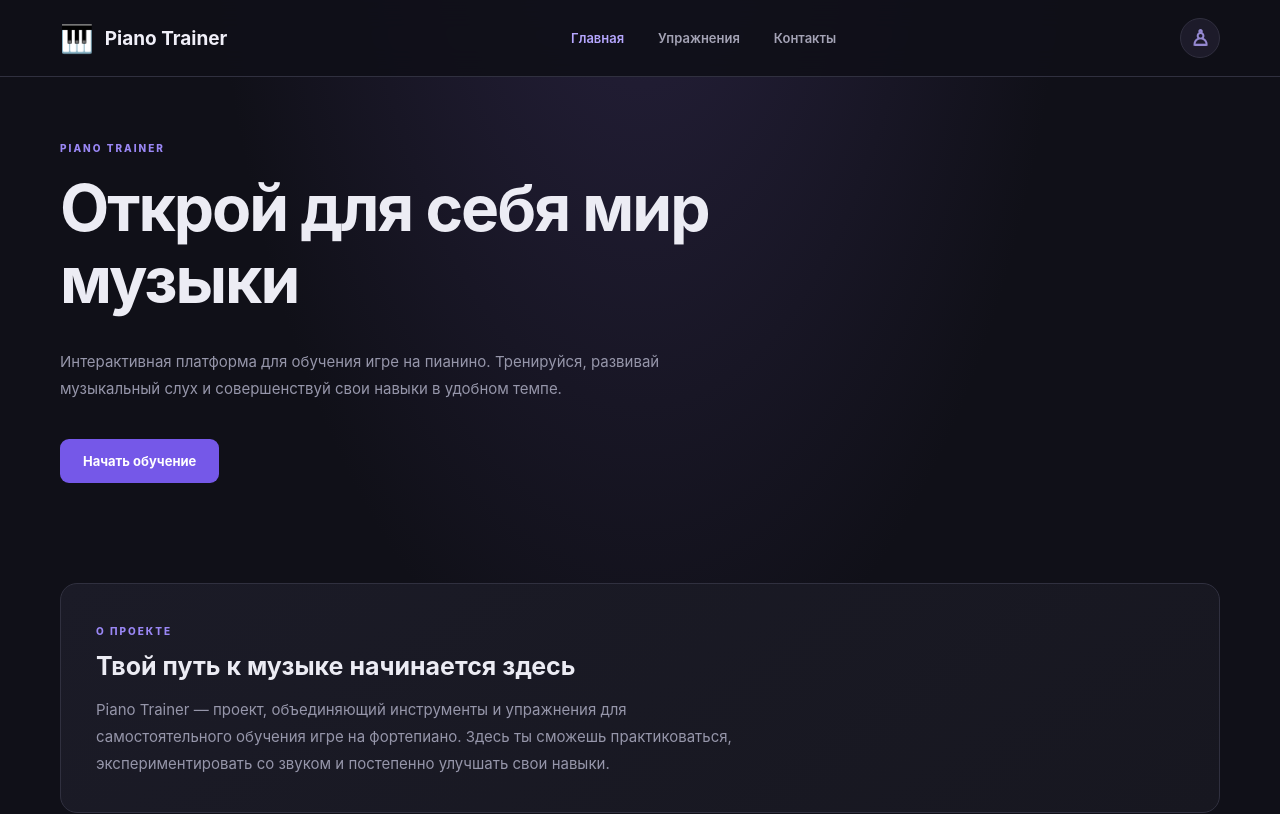
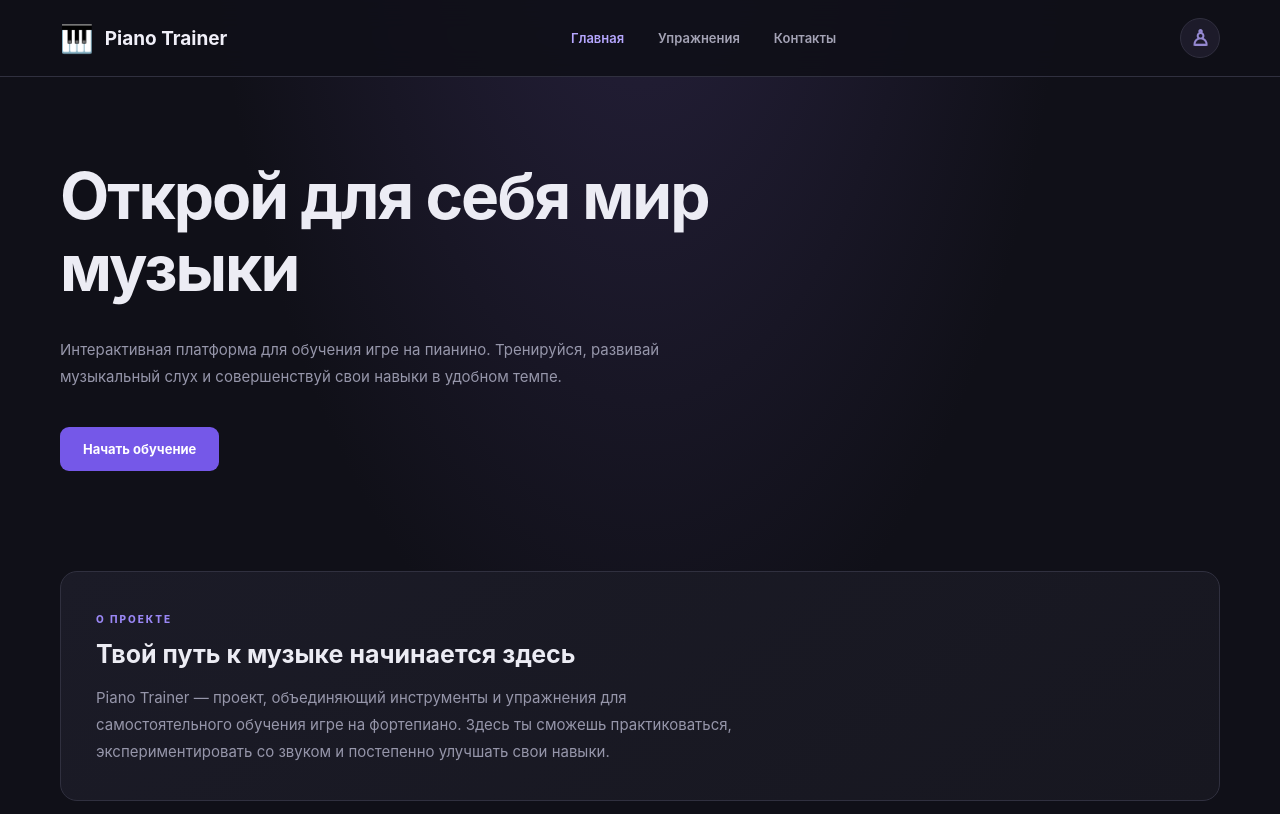
Before and after one commit to obsoletee/piano-trainer, a React (Vite) app: page / in a window 1280 px wide. Shown: the top 814 px of the page. Built offline with nearby package versions, Linux system fonts and the light colour scheme.

Commit message:
fix: lowercase titles on all pages were deleted

```diff
--- a/src/pages/ContactsPage.tsx
+++ b/src/pages/ContactsPage.tsx
@@ -2,7 +2,6 @@ function ContactsPage() {
   return (
     <main className="content-page">
       <div className="page-heading">
-        <span className="home-kicker">CONTACTS</span>
         <h1>Контакты</h1>
       </div>
     </main>
--- a/src/pages/ExercisesPage.tsx
+++ b/src/pages/ExercisesPage.tsx
@@ -4,7 +4,6 @@ function ExercisesPage() {
   return (
     <main className="content-page">
       <div className="page-heading">
-        <span className="home-kicker">PRACTICE</span>
         <h1>Упражнения</h1>
         <p>Выбери упражнение и приступай к тренировке.</p>
       </div>
--- a/src/pages/HomePage.tsx
+++ b/src/pages/HomePage.tsx
@@ -4,7 +4,6 @@ function HomePage() {
   return (
     <main className="home-page">
       <section className="home-hero">
-        <span className="home-kicker">PIANO TRAINER</span>
         <h1>Открой для себя мир музыки</h1>
         <p>
           Интерактивная платформа для обучения игре на пианино. Тренируйся,
```
